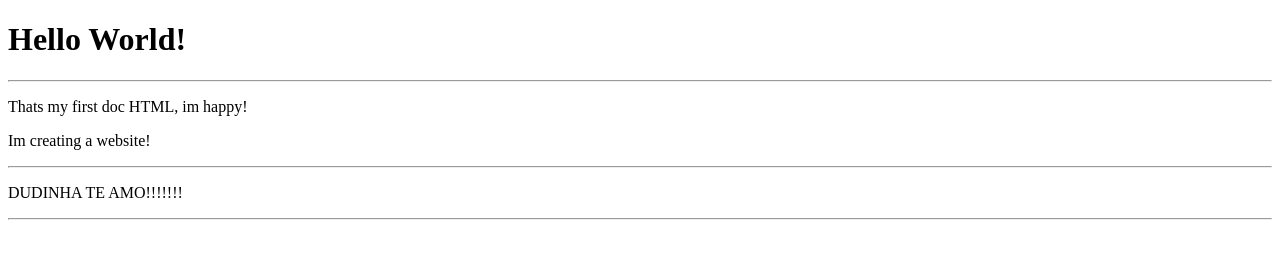
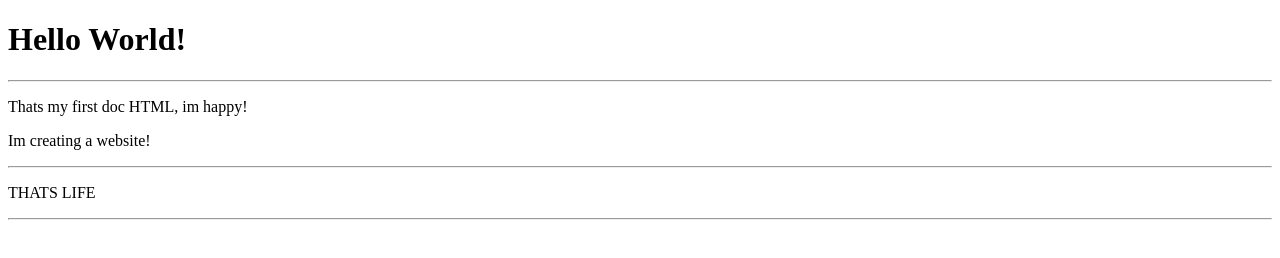
Before and after one commit to JayJjee/HTML-CSS, a plain HTML site: page html-css/exercicios/ex01/index.html in a window 1280 px wide. Drawn offline with Linux system fonts and the light colour scheme.

Commit message:
THATS LIFE

```diff
--- a/html-css/exercicios/ex01/index.html
+++ b/html-css/exercicios/ex01/index.html
@@ -12,7 +12,7 @@
     <p>Thats my first doc HTML, im happy!</p>
     <p>Im creating a website!</p>
     <hr>
-    <p>DUDINHA TE AMO!!!!!!!</p>
+    <p>THATS LIFE</p>
     <hr>
 </body>
 </html>
```
